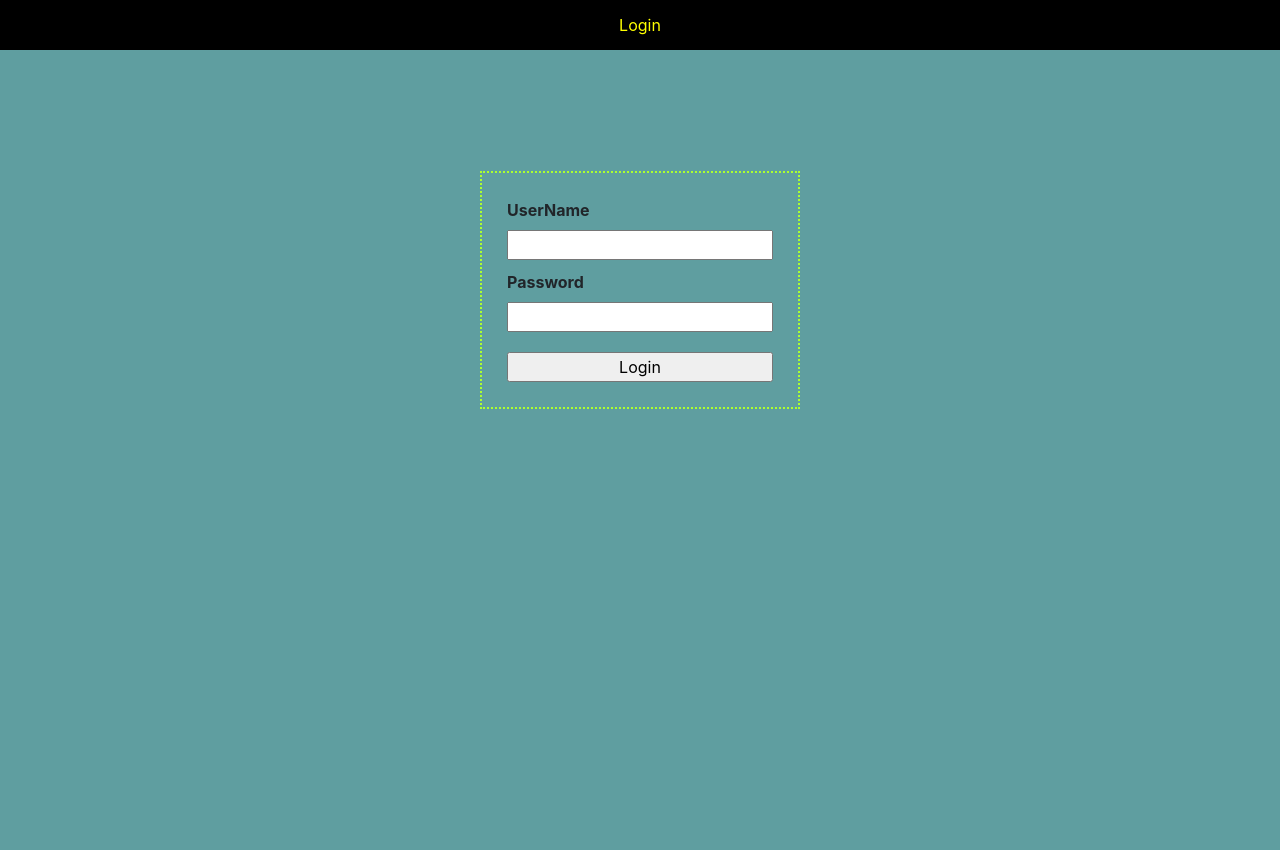
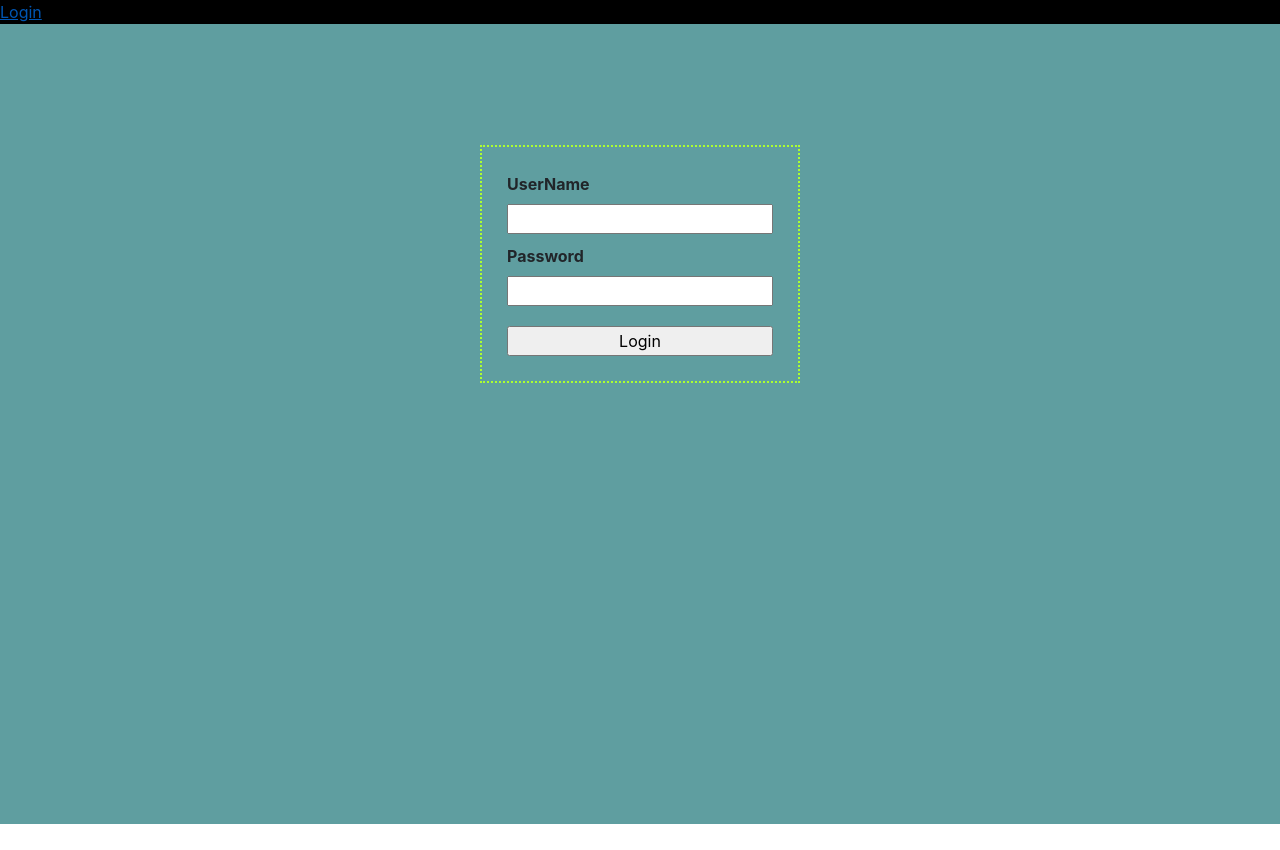
Before and after one commit to meeranmydeen45/Ecommerce_Front, a React (Create React App) app: page / in a window 1280 px wide. After the commit the page ends 824 px from the top, so only its background shows below. Built offline with nearby package versions, Linux system fonts and the light colour scheme.

Commit message:
Desing Phase2

```diff
--- a/src/App.css
+++ b/src/App.css
@@ -10,48 +10,59 @@ body {
 .containerBox {
   background-color: cadetblue;
 }
-.navbarHead {
+
+.navbarHead{
+  display:flex;
+  background-color: black;
+
+}
+.div1navbarLogo{
   display: flex;
-  justify-content: space-around;
-  line-height: 50px;
-  background-color: black;
+  justify-content: center;
+  align-items: center;
+  flex:50%;
 }
-.navbarHead .navbarText a {
+
+.div2afterLogo{
+  display: flex;
+  flex:50%;
+}
+.div2afterLogo > div > a{
+  float: left;
+  padding:15px 20px;
+  color: yellow;
+}
+.div2afterLogo > div > a:hover{
   text-decoration: none;
-  padding: 5px 30px;
-  color: yellow;
-  cursor: pointer;
-  transition: all 0.5s ease;
-}
-.navbarHead .navbarText a:hover {
-  font-weight: bold;
   background-color: yellow;
-  color: blue;
+  color: black;
 }
 
 #userNameText{
   color:blue;
   font-weight: bold;
   user-select: none;
+  padding:15px 20px;
 }
 
 .dropdown {
+  padding: 15px 0;
   cursor: pointer;
   color: yellow;
 }
 
-.dropdown-menu div a {
-  text-decoration: none;
+.dropdown-menu{
   padding: 0;
-  margin: 0;
-  font-weight: bold;
-  color: black;
+  margin:0;
 }
-.dropdown-menu div:hover {
-  background-color: darkgray;
+.dropdown-item{
+  padding:10px 10px;
 }
-.dropdown-menu div a:hover {
-  color: yellow;
+.dropdown-item :hover{
+  padding:10px 10px;
+text-decoration: none;
+background-color: darkgray;
+user-select: none;
 }
 /**/
 
--- a/src/App.js
+++ b/src/App.js
@@ -30,17 +30,24 @@ class App extends React.Component {
     if (isUserAvailable) {
       navbar = (
         <div className="navbarHead">
-          <div className="navbarText">
+          <div className="div1navbarLogo">
+            <div className="navbarLogo">
+              <a href="#">Logo</a>
+            </div>
+          </div>
+
+          <div className="div2afterLogo">
+            <div>
               <NavLink activeClassName="active" to="/register">
                 ProductEntry
               </NavLink>
             </div>
-          <div className="navbarText">
+            <div>
               <NavLink activeClassName="active" to="/order">
                 PlacerOrder
               </NavLink>
             </div>
-          <div className="navbarText">
+            <div>
               <NavLink activeClassName="active" to="/order">
                 Reports
               </NavLink>
@@ -65,19 +72,16 @@ class App extends React.Component {
               </div>
             </div>
 
-          <div className="navbarText" id="userNameText">
-            Welcome {isUserAvailable.username} !
+            <div id="userNameText">Welcome {isUserAvailable.username} !</div>
           </div>
         </div>
       );
     } else {
       navbar = (
         <div className="navbarHead">
-          <div className="navbarText">
           <NavLink exact activeClassName="active" to="/">
             Login
           </NavLink>
-          </div>
         </div>
       );
     }
```
Lines whose indentation alone changed are shown as unchanged.
